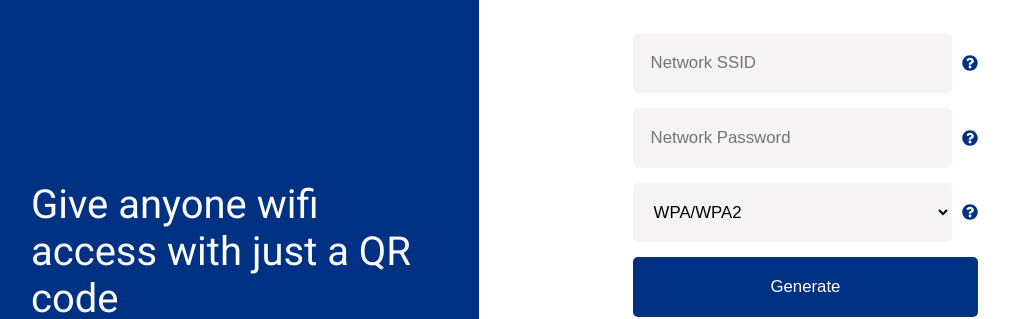
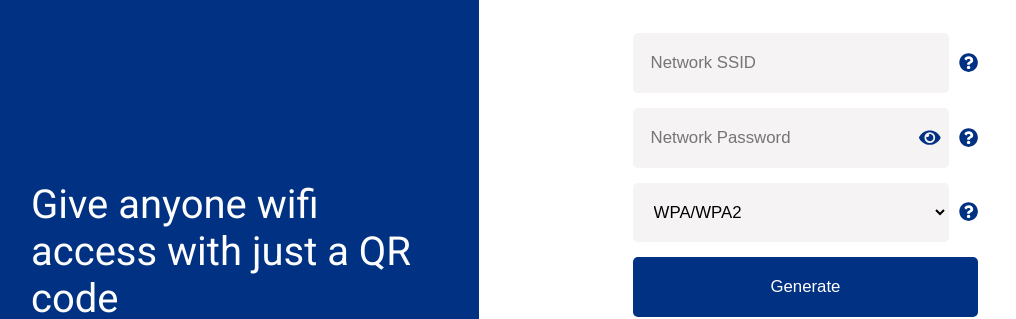
Before and after one commit to leokon/qr_wifi, a React (Vite) app: page / in a window 1280 px wide. Shown: the part 264-583 px from the top of the page, without its empty margins (33-1049 px from the left). Built offline with nearby package versions, Linux system fonts and the light colour scheme.

Commit message:
Implement password show/hide button

```diff
--- a/src/components/Form.js
+++ b/src/components/Form.js
@@ -2,7 +2,7 @@ import React from "react";
 import ReactTooltip from "react-tooltip";
 import QRCode from "qrcode";
 import {FontAwesomeIcon} from "@fortawesome/react-fontawesome";
-import {faQuestionCircle} from "@fortawesome/free-solid-svg-icons";
+import {faQuestionCircle, faEye, faEyeSlash} from "@fortawesome/free-solid-svg-icons";
 
 class Form extends React.Component {
     constructor(props) {
@@ -10,11 +10,17 @@ class Form extends React.Component {
         this.state = {
             ssid: "",
             password: "",
-            encryption: "WPA/WPA2"
+            encryption: "WPA/WPA2",
+            showPassword: false
         };
 
         this.handleChange = this.handleChange.bind(this);
         this.handleSubmit = this.handleSubmit.bind(this);
+        this.toggleShowPassword = this.toggleShowPassword.bind(this);
+    }
+
+    toggleShowPassword() {
+        this.setState({showPassword: !this.state.showPassword});
     }
 
     handleChange(event) {
@@ -62,7 +68,14 @@ class Form extends React.Component {
                         <FontAwesomeIcon icon={faQuestionCircle} data-tip="The name you use to connect to your wifi network." />
                     </div>
                     <div className="input-wrapper">
-                        <input type="password" name="password" placeholder="Network Password" value={this.state.password} onChange={this.handleChange} />
+                        <div className="input-wrapper-inner">
+                            <input type={this.state.showPassword ? "text" : "password"} name="password" placeholder="Network Password" value={this.state.password} onChange={this.handleChange} />
+                            {this.state.showPassword ? (
+                                <FontAwesomeIcon icon={faEyeSlash} className="password-toggle" onClick={this.toggleShowPassword} />
+                            ) : (
+                                <FontAwesomeIcon icon={faEye} className="password-toggle" onClick={this.toggleShowPassword} />
+                            )}
+                        </div>
                         <FontAwesomeIcon icon={faQuestionCircle} data-tip="The password you use to connect to your wifi network." />
                     </div>
                     <div className="input-wrapper">
--- a/src/index.css
+++ b/src/index.css
@@ -102,6 +102,20 @@ body {
     .input-wrapper svg {
         padding-left: 10px;
         color: #003182;
+        font-size: 1.2rem;
+    }
+
+    .input-wrapper-inner {
+        display: flex;
+        align-items: center;
+        position: relative;
+        width: 100%;
+    }
+
+    .password-toggle {
+        position: absolute;
+        right: 8px;
+        cursor: pointer;
     }
 
 .canvas-container {
--- a/src/index.html
+++ b/src/index.html
@@ -1,8 +1,11 @@
 <!DOCTYPE html>
 <html lang="en">
     <head>
+        <title>QR Wifi</title>
+
         <meta charset="UTF-8">
-        <title>QR Wifi</title>
+        <meta name="viewport" content="width=device-width, initial-scale: 1">
+
         <link rel="stylesheet" type="text/css" href="index.css">
         <link href="https://fonts.googleapis.com/css?family=Raleway:600|Roboto&display=swap" rel="stylesheet">
     </head>
```
Also changed, not shown: 3 other files (tests, documents, lock files or other folders).
